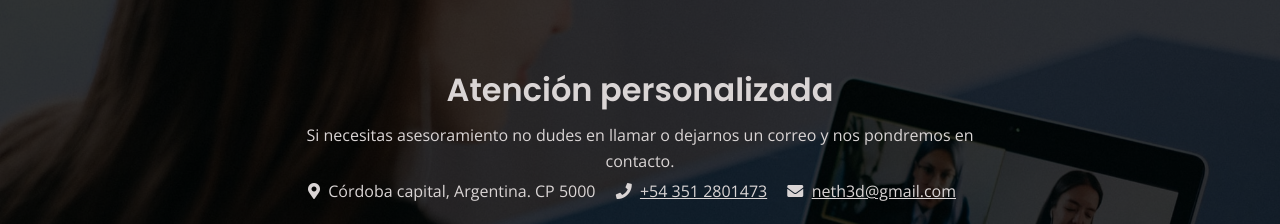
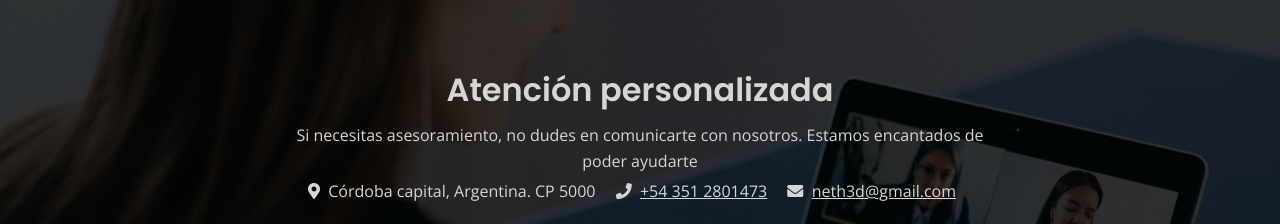
Before and after one commit to neth3d/G-Bot, a plain HTML site: page index.html in a window 1280 px wide. Shown: the part 6839-7063 px from the top of the page. Drawn offline with nearby package versions, Linux system fonts and the light colour scheme.

Commit message:
Cambios en el mensaje de contacto

```diff
--- a/index.html
+++ b/index.html
@@ -497,7 +497,7 @@
             <div class="row">
                 <div class="col-lg-12">
                     <h2>Atención personalizada </h2>
-                    <p class="p-heading">Si necesitas asesoramiento no dudes en llamar o dejarnos un correo y nos pondremos en contacto. </p>
+                    <p class="p-heading">Si necesitas asesoramiento, no dudes en comunicarte con nosotros. Estamos encantados de poder ayudarte</p>
                     <ul class="list-unstyled li-space-lg">
                         <li><i class="fas fa-map-marker-alt"></i> &nbsp;Córdoba capital, Argentina. CP 5000 </li>
                         <li><i class="fas fa-phone"></i> &nbsp;<a href="tel: 3512801473">+54 351 2801473 </a></li>
```
